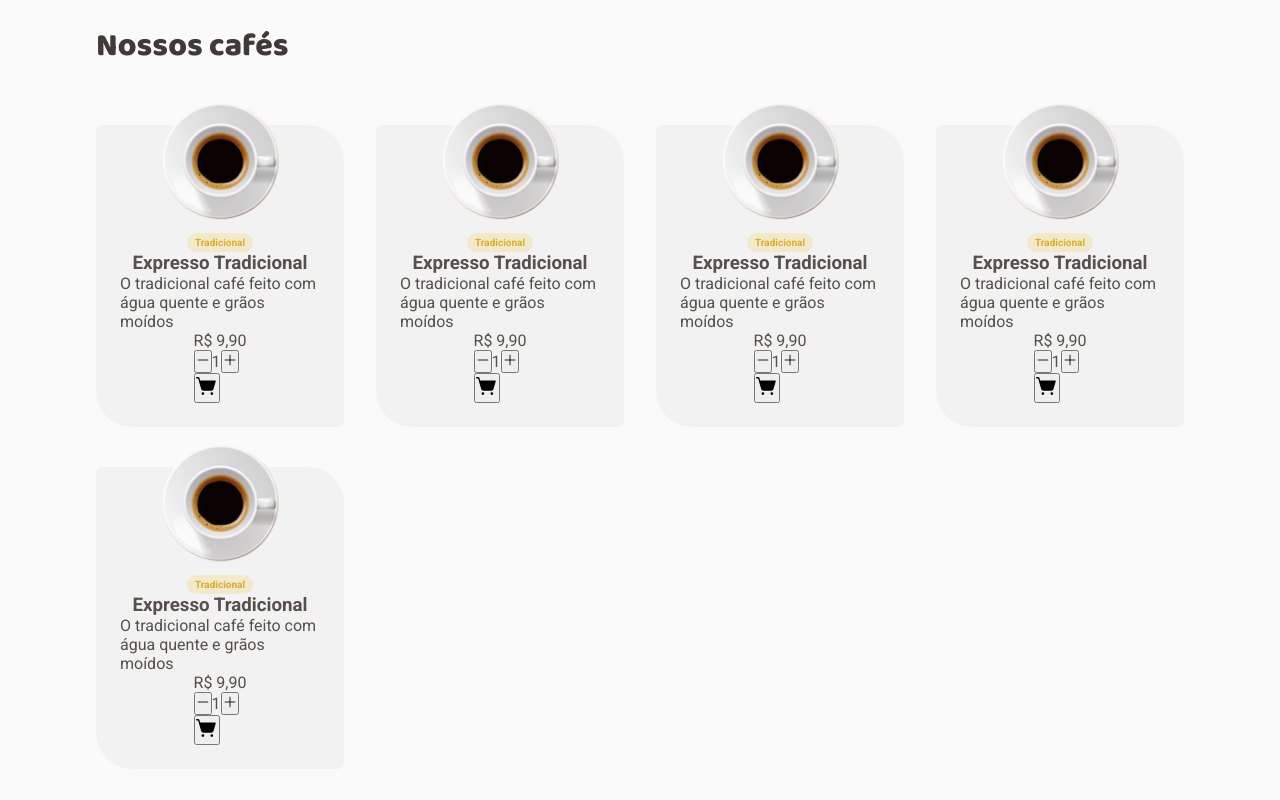
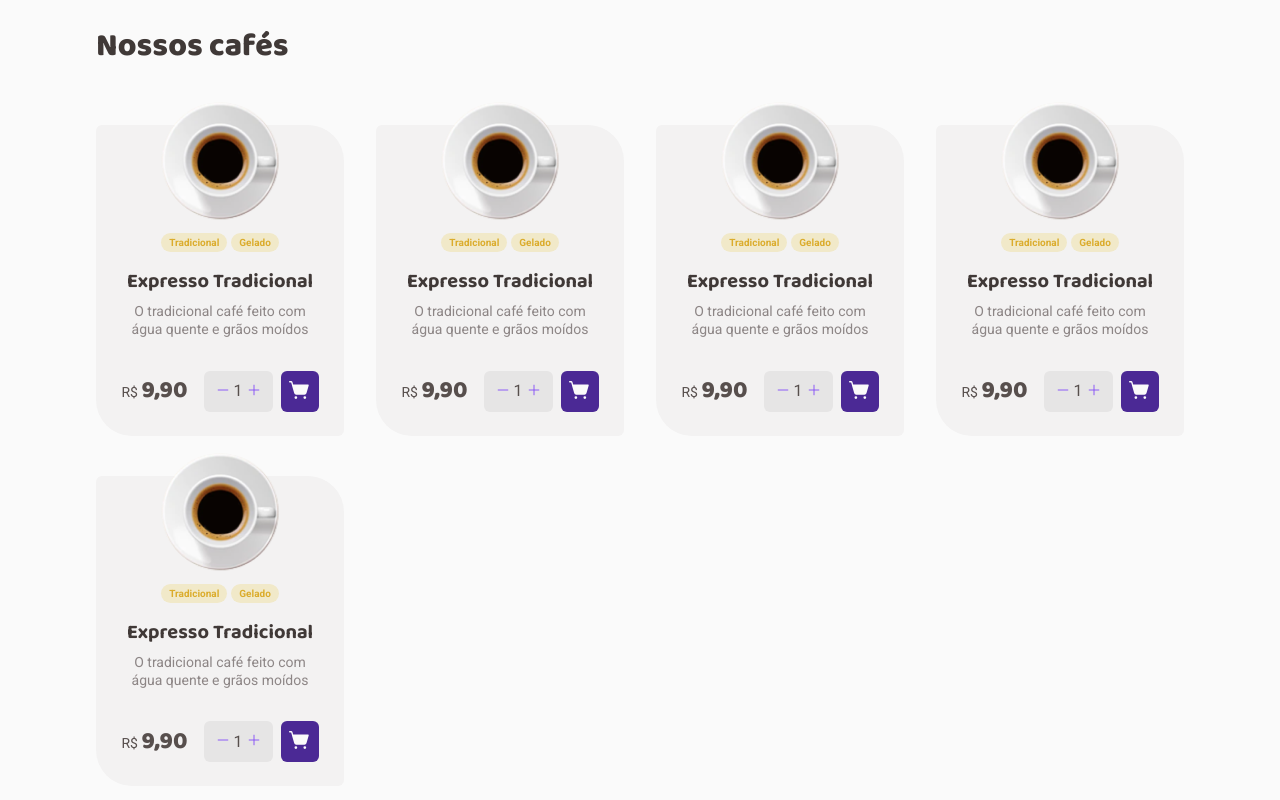
Before and after one commit to henriquekramer/coffee-delivery, a React (Vite) app: page / in a window 1280 px wide. Shown: the part 658-1458 px from the top of the page. Built offline with nearby package versions, Linux system fonts and the light colour scheme.

Commit message:
Coffee List complete

```diff
--- a/src/pages/Home/components/CoffeeCard/index.tsx
+++ b/src/pages/Home/components/CoffeeCard/index.tsx
@@ -1,16 +1,21 @@
 import { Minus, Plus, ShoppingCartSimple } from 'phosphor-react'
 import coffeeTradicional from '../../../../assets/tradicional.png'
-import { CoffeeCardContainer } from './styles'
+import { CoffeeCardContainer, CoffeeOrderInfos, CoffeeTags } from './styles'
 
 export function CoffeeCard() {
   return (
     <CoffeeCardContainer>
       <img src={coffeeTradicional} alt="" />
-      <h5>Tradicional</h5>
+      <CoffeeTags>
+        <h5>Tradicional</h5>
+        <h5>Gelado</h5>
+      </CoffeeTags>
       <h3>Expresso Tradicional</h3>
       <p>O tradicional café feito com água quente e grãos moídos</p>
-      <div>
-        <p>R$ 9,90</p>
+      <CoffeeOrderInfos>
+        <p>
+          R$ <span>9,90</span>{' '}
+        </p>
         <div>
           <button>
             <Minus size={14} />
@@ -23,7 +28,7 @@ export function CoffeeCard() {
         <button>
           <ShoppingCartSimple size={22} weight="fill" />
         </button>
-      </div>
+      </CoffeeOrderInfos>
     </CoffeeCardContainer>
   )
 }
--- a/src/pages/Home/components/CoffeeCard/styles.ts
+++ b/src/pages/Home/components/CoffeeCard/styles.ts
@@ -12,6 +12,25 @@ export const CoffeeCardContainer = styled.div`
     margin: -3rem 0 0.75rem;
   }
 
+  h3 {
+    font: 700 1.25rem/1.625rem 'Baloo 2', cursive;
+    color: ${(props) => props.theme['gray-800']};
+  }
+
+  > p {
+    font-size: 0.875rem;
+    line-height: 1.15rem;
+    color: ${(props) => props.theme['gray-600']};
+    margin-top: 0.5rem;
+    text-align: center;
+  }
+`
+
+export const CoffeeTags = styled.div`
+  display: flex;
+  gap: 0.25rem;
+  margin-bottom: 1rem;
+
   h5 {
     background: ${(props) => props.theme['yellow-100']};
     color: ${(props) => props.theme['yellow-500']};
@@ -21,3 +40,55 @@ export const CoffeeCardContainer = styled.div`
     border-radius: 100px;
   }
 `
+
+export const CoffeeOrderInfos = styled.div`
+  margin-top: 2rem;
+  display: flex;
+  align-items: center;
+
+  p {
+    font-size: 0.875rem;
+    margin-right: 1rem;
+
+    span {
+      font: 800 1.5rem/2rem 'Baloo 2', cursive;
+    }
+  }
+
+  div {
+    background: ${(props) => props.theme['gray-400']};
+    display: flex;
+    align-items: center;
+    margin-right: 0.5rem;
+    padding: 0.75rem;
+    border-radius: 6px;
+    gap: 0.25rem;
+    line-height: 100%;
+
+    button {
+      line-height: 100%;
+      border: none;
+      background: none;
+      color: ${(props) => props.theme['purple-500']};
+      cursor: pointer;
+    }
+  }
+
+  > button {
+    padding: 0.5rem;
+    background: ${(props) => props.theme['purple-800']};
+    border: none;
+    cursor: pointer;
+    border-radius: 6px;
+    transition: 0.2s;
+    line-height: 100%;
+
+    svg {
+      color: ${(props) => props.theme['gray-100']};
+    }
+
+    &:hover {
+      filter: brightness(1.25);
+    }
+  }
+`
```
